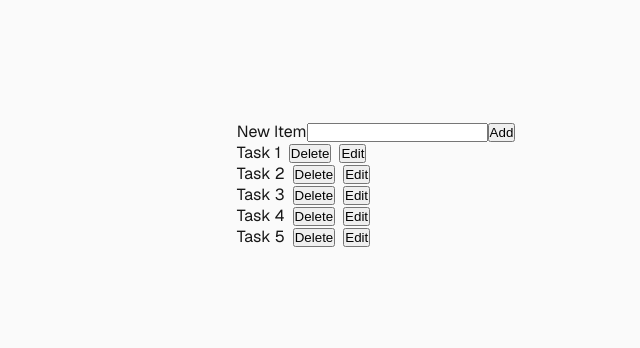
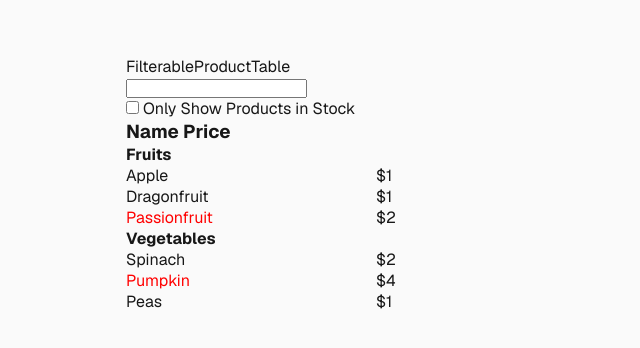
Before and after one commit to khaingthazindev/next-js, a Next.js app: page / in a window 1280 px wide. Shown: the part 216-564 px from the top of the page, without its empty margins (264-904 px from the left). Built offline with nearby package versions, Linux system fonts and the light colour scheme.

Commit message:
Product list with Thinking In React

```diff
--- a/package.json
+++ b/package.json
@@ -9,6 +9,7 @@
     "lint": "eslint"
   },
   "dependencies": {
+    "classnames": "^2.5.1",
     "next": "16.2.4",
     "react": "19.2.4",
     "react-dom": "19.2.4"
--- /dev/null
+++ b/src/app/components/product/FilterableProductTable.jsx
@@ -0,0 +1,107 @@
+'use client';
+
+import {useState} from "react";
+import {data} from '@/app/components/product/data';
+import '@/app/components/product/product.css'
+import classNames from "classnames";
+
+function SearchBar({onFilterChange}) {
+		const [filter, setFilter] = useState('');
+		const [isInStock, setIsInStock] = useState(false);
+
+		const onfilterChangeHandler = (filterP, isInStockP) => {
+				onFilterChange({
+						filter: filterP,
+						isInStock: isInStockP
+				})
+		}
+		const filterChange = (e) => {
+				setFilter(e.target.value);
+				onfilterChangeHandler(e.target.value, isInStock);
+		}
+		const isInStockChange = (e) => {
+				setIsInStock(e.target.checked);
+				onfilterChangeHandler(filter, e.target.checked);
+		}
+		return (<div>
+				<form>
+						<input type="text" value={ filter } onChange={filterChange} /><br />
+						<input type="checkbox" id='in-stock' checked={ isInStock } onChange={isInStockChange} />
+						&nbsp;<label htmlFor="in-stock">Only Show Products in Stock</label>
+				</form>
+		</div>);
+}
+
+function ProductTable({group}) {
+		// let categories = products.map(product => product.category);
+		// categories = [...new Set(categories)];
+		let categories = Object.keys(group);
+
+		return (<div>
+			<h3>Name     Price</h3>
+				{
+						categories.map((category, index) => <ProductCategoryRow key={index} products={group[category]} title={category} />)
+						// categories.map((category, index) => {
+						// 		let categoryProducts = products.filter(product => product.category === category);
+						// 		return <ProductCategoryRow key={index} products={categoryProducts} title={category} />
+						// })
+				}
+		</div>);
+}
+
+function ProductCategoryRow({products, title}) {
+		return (<div>
+				<h4>{title}</h4>
+				{
+						products.map((product, index) => <ProductRow key={index} product={product} />)
+				}
+		</div>);
+}
+
+function ProductRow({product}) {
+		const productClass = classNames({
+				'product-name': true,
+				'product-not-in-stock': !product.stocked
+		});
+		return (<div>
+				<span className={productClass}>{product.name}</span>
+				<span className={'product-price'}>{product.price}</span>
+		</div>)
+}
+
+function applyFilter(data, filterParams) {
+		let newData = [...data];
+		if (filterParams.filter) {
+				newData = newData.filter(product => product.name.includes(filterParams.filter));
+		}
+		if (filterParams.isInStock) {
+				newData = newData.filter(product => product.stocked);
+		}
+		return newData;
+}
+
+function groupByCategory(products) {
+		let group = {};
+		for (let product of products) {
+				if (group[product.category]) {
+						group[product.category].push(product);
+				} else {
+						group[product.category] = [product];
+				}
+		}
+		return group;
+}
+
+export default function FilterableProductTable() {
+		const [products, setProducts] = useState(data);
+		const onFilterChange = (filterParams) => {
+
+				setProducts([...applyFilter(data, filterParams)]);
+		}
+		let group = groupByCategory(products);
+		return (<div>
+				FilterableProductTable
+				<SearchBar onFilterChange={onFilterChange} />
+				<ProductTable group={group} />
+		</div>);
+}
--- /dev/null
+++ b/src/app/components/product/data.js
@@ -0,0 +1,8 @@
+export const data = [
+		{ category: "Fruits", price: "$1", stocked: true, name: "Apple" },
+		{ category: "Fruits", price: "$1", stocked: true, name: "Dragonfruit" },
+		{ category: "Fruits", price: "$2", stocked: false, name: "Passionfruit" },
+		{ category: "Vegetables", price: "$2", stocked: true, name: "Spinach" },
+		{ category: "Vegetables", price: "$4", stocked: false, name: "Pumpkin" },
+		{ category: "Vegetables", price: "$1", stocked: true, name: "Peas" }
+];
--- /dev/null
+++ b/src/app/components/product/product.css
@@ -0,0 +1,7 @@
+.product-name, .product-price {
+	display: inline-block;
+	min-width: 250px;
+}
+.product-not-in-stock {
+	color: red;
+}
--- a/src/app/page.js
+++ b/src/app/page.js
@@ -22,6 +22,7 @@ import TodoListWithReducer from "@/app/components/reducer/TodoListWithReducer";
 import WhyContext from "@/app/components/context/WhyContext";
 import ContextDemo from "@/app/components/context/ContextDemo";
 import TodoReducerWithContext from "@/app/components/context/TodoReducerWithContext";
+import FilterableProductTable from "@/app/components/product/FilterableProductTable";
 
 export default function Home() {
     let profile1 = {
@@ -73,7 +74,8 @@ export default function Home() {
         {/*<TodoListWithReducer />*/}
         {/*<WhyContext />*/}
         {/*<ContextDemo />*/}
-        <TodoReducerWithContext />
+        {/*<TodoReducerWithContext />*/}
+        <FilterableProductTable />
     </div>
   );
 }
```
Also changed, not shown: 1 other file (tests, documents, lock files or other folders).
